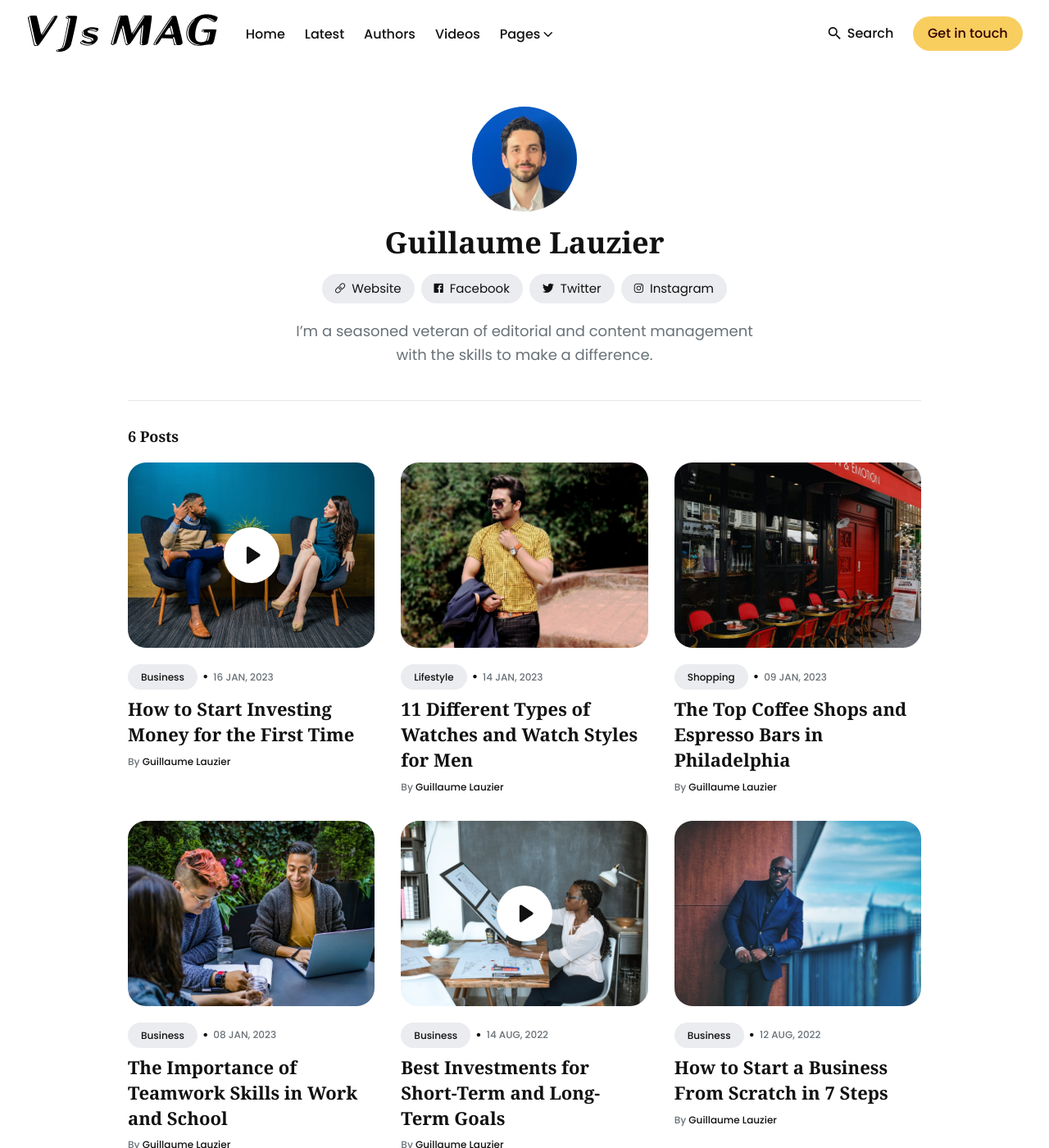
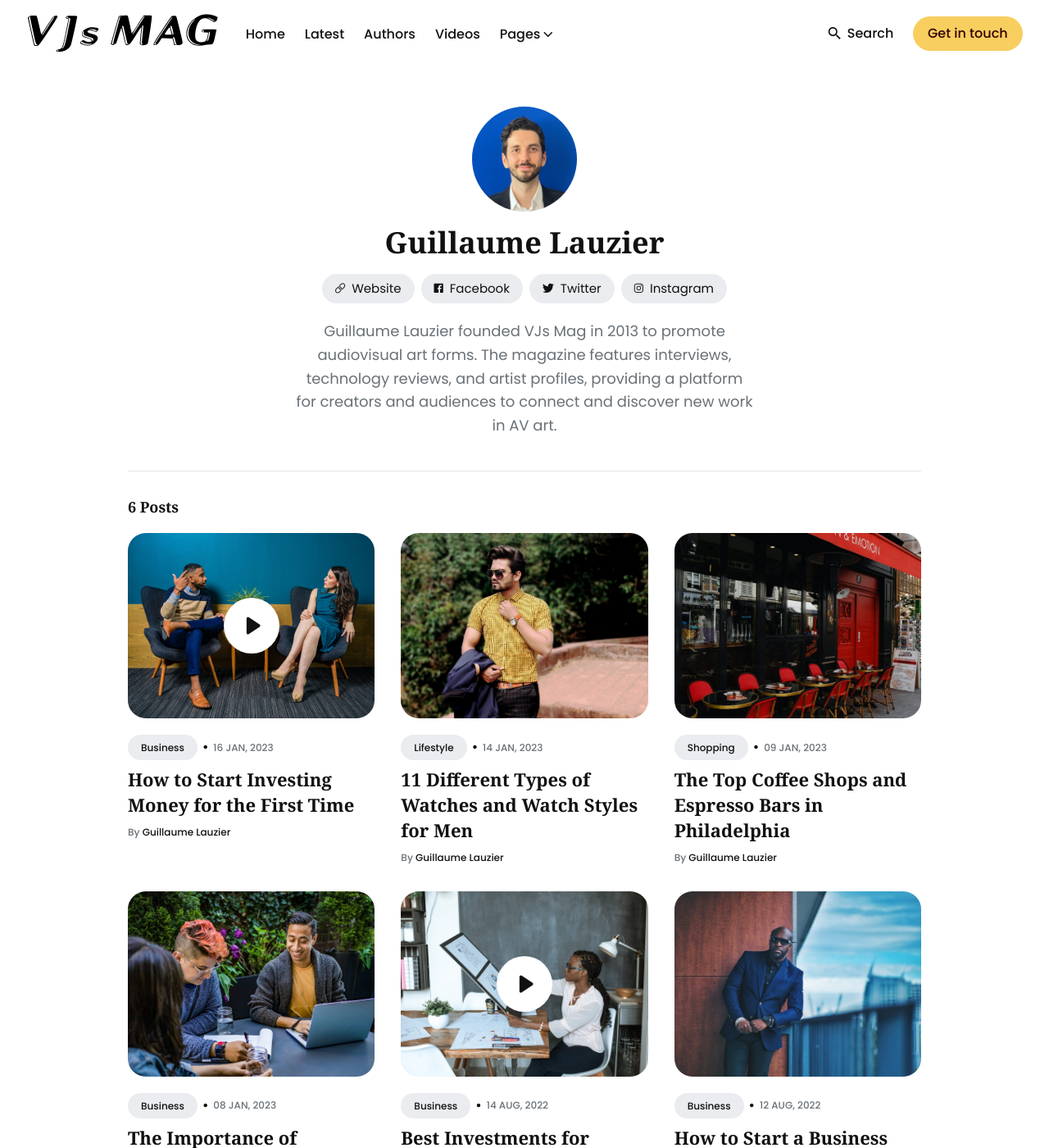
Before and after one commit to onConsensus/website, a Jekyll site: the page built from _authors/admin.md, in a window 1280 px wide and 1400 px high. Shown: the whole window at 82% size. Built offline with Jekyll 4.4.1, drawn with Linux system fonts in a browser that asks for light colours; some of the changed text lies outside the part shown.

Commit message:
bio and settings

```diff
--- a/_authors/admin.md
+++ b/_authors/admin.md
@@ -8,4 +8,4 @@ facebook: https://www.facebook.com/guilauzier
 twitter: https://twitter.com/guilauzier
 instagram: https://www.instagram.com/guillaumelauzier
 ---
-I'm a seasoned veteran of editorial and content management with the skills to make a difference.
+Guillaume Lauzier founded VJs Mag in 2013 to promote audiovisual art forms. The magazine features interviews, technology reviews, and artist profiles, providing a platform for creators and audiences to connect and discover new work in AV art.
--- a/_data/settings.yml
+++ b/_data/settings.yml
@@ -70,7 +70,7 @@ authors_section:
 
 #-------------------------------
 # Footer Settings
-footer_description: Features productivity, tips, inspiration and strategies for massive profits. Find out how to set up a successful blog or how to make yours even better!
+footer_description: Your source for the latest in vj technology and culture.
 
 
 # Social Links
```
